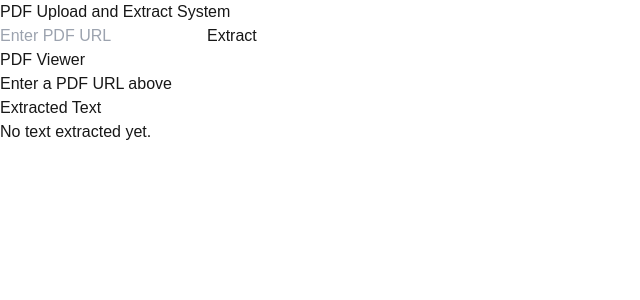
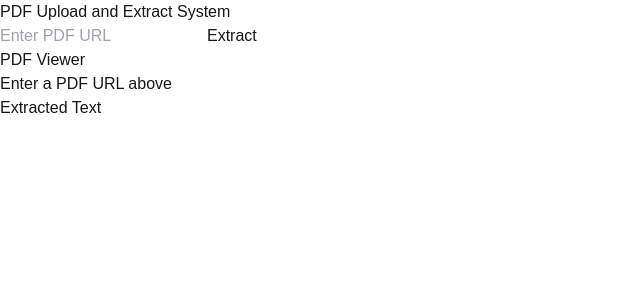
Before and after one commit to Scott2444/PDF-Viewer, a Next.js app in the folder pdf-extract-frontend/: page / in a window 1280 px wide. Shown: the top 300 px of the page, without its empty margins (0-640 px from the left). Built offline with nearby package versions, Linux system fonts and the light colour scheme.

Commit message:
Unique IDs added to each text section

```diff
--- a/pdf-extract-frontend/src/app/page.tsx
+++ b/pdf-extract-frontend/src/app/page.tsx
@@ -6,10 +6,10 @@ import TextTranscript from '@/components/TextTranscript';
 
 export default function Home() {
   const [pdfUrl, setPdfUrl] = useState<string>('');
-  const [extractedData, setExtractedData] = useState<Array<{ text: string; bbox: number[]; page: number }>>([]);
+  const [extractedData, setExtractedData] = useState<Array<{ id: string; text: string; bbox: number[]; page: number }>>([]);
   const [isLoading, setIsLoading] = useState<boolean>(false);
   const [error, setError] = useState<string | null>(null);
-  const [selectedText, setSelectedText] = useState<string | null>(null);
+  const [selectedId, setSelectedId] = useState<string | null>(null);  // Change to selectedId
 
   const handleSubmit = async (e: React.FormEvent) => {
     e.preventDefault();
@@ -41,8 +41,8 @@ export default function Home() {
     }
   };
 
-  const handleTextClick = (text: string) => {
-    setSelectedText(text === selectedText ? null : text);
+  const handleTextClick = (id: string) => {
+    setSelectedId(id === selectedId ? null : id);  // Update to use id
   };
 
   return (
@@ -82,7 +82,7 @@ export default function Home() {
             <PdfViewer
               url={pdfUrl}
               extractedData={extractedData}
-              selectedText={selectedText}
+              selectedId={selectedId}  // Change to selectedId
             />
           ) : (
             <p className="text-gray-500">Enter a PDF URL above</p>
@@ -93,8 +93,8 @@ export default function Home() {
           <h2 className="text-xl font-semibold mb-2">Extracted Text</h2>
           <TextTranscript
             data={extractedData}
-            selectedText={selectedText}
-            onTextClick={handleTextClick}
+            selectedId={selectedId}  // Change to selectedId
+            onTextClick={handleTextClick}  // Already updated to use id
           />
         </div>
       </div>
--- a/pdf-extract-frontend/src/components/PdfViewer.tsx
+++ b/pdf-extract-frontend/src/components/PdfViewer.tsx
@@ -18,11 +18,11 @@ const workerUrl = `https://unpkg.com/pdfjs-dist@${pdfjs.version}/build/pdf.worke
 
 interface PdfViewerProps {
   url: string;
-  extractedData?: Array<{ text: string; bbox: number[]; page: number }>;
-  selectedText?: string | null;
+  extractedData?: Array<{id: string, text: string, bbox: number[], page: number}>;
+  selectedId?: string | null;  // Change to selectedId
 }
 
-const PdfViewer = ({ url, extractedData = [], selectedText }: PdfViewerProps) => {
+const PdfViewer = ({ url, extractedData = [], selectedId }: PdfViewerProps) => {
   const [highlights, setHighlights] = useState<any[]>([]);
   const [pageHeights, setPageHeights] = useState<number[]>([]);
   const [zoomLevel, setZoomLevel] = useState<number>(1); // Track zoom level
@@ -39,9 +39,9 @@ const PdfViewer = ({ url, extractedData = [], selectedText }: PdfViewerProps) =>
 
   // Convert extractedData to the format expected by the highlight plugin
   useEffect(() => {
-    if (selectedText && extractedData.length > 0 && pageHeights.length > 0) {
+    if (selectedId && extractedData.length > 0) {
       const newHighlights = extractedData
-        .filter((item) => item.text === selectedText)
+        .filter((item) => item.id === selectedId)  // Match by ID
         .map((item) => {
           const [left, top, right, bottom] = item.bbox;
 
@@ -72,7 +72,7 @@ const PdfViewer = ({ url, extractedData = [], selectedText }: PdfViewerProps) =>
     } else {
       setHighlights([]);
     }
-  }, [extractedData, selectedText, pageHeights]);
+  }, [extractedData, selectedId]);
 
   // Initialize plugins
   const defaultLayoutPluginInstance = defaultLayoutPlugin();
--- a/pdf-extract-frontend/src/components/TextTranscript.tsx
+++ b/pdf-extract-frontend/src/components/TextTranscript.tsx
@@ -1,27 +1,23 @@
 'use client';
 
 interface TextTranscriptProps {
-  data: Array<{text: string, bbox: number[]}>;
-  selectedText?: string | null;
-  onTextClick?: (text: string) => void;
+  data: Array<{id: string, text: string, bbox: number[]}>;  // Add id
+  selectedId?: string | null;  // Change to selectedId
+  onTextClick?: (id: string) => void;  // Change to id
 }
 
-const TextTranscript = ({ data, selectedText, onTextClick }: TextTranscriptProps) => {
+const TextTranscript = ({ data, selectedId, onTextClick }: TextTranscriptProps) => {
   return (
     <div className="overflow-y-auto max-h-[600px]">
-      {data.length > 0 ? (
-        data.map((item, index) => (
-          <div
-            key={index}
-            className={`p-2 hover:bg-gray-100 cursor-pointer ${item.text === selectedText ? 'bg-blue-100' : ''}`}
-            onClick={() => onTextClick && onTextClick(item.text)}
-          >
-            {item.text}
-          </div>
-        ))
-      ) : (
-        <p className="text-gray-500">No text extracted yet.</p>
-      )}
+      {data.map((item) => (
+        <div
+          key={item.id}  // Use id as key
+          className={`p-2 hover:bg-gray-100 cursor-pointer ${item.id === selectedId ? 'bg-blue-100' : ''}`}
+          onClick={() => onTextClick && onTextClick(item.id)}  // Pass id
+        >
+          {item.text}
+        </div>
+      ))}
     </div>
   );
 };
```
Also changed, not shown: 1 other file (tests, documents, lock files or other folders).
